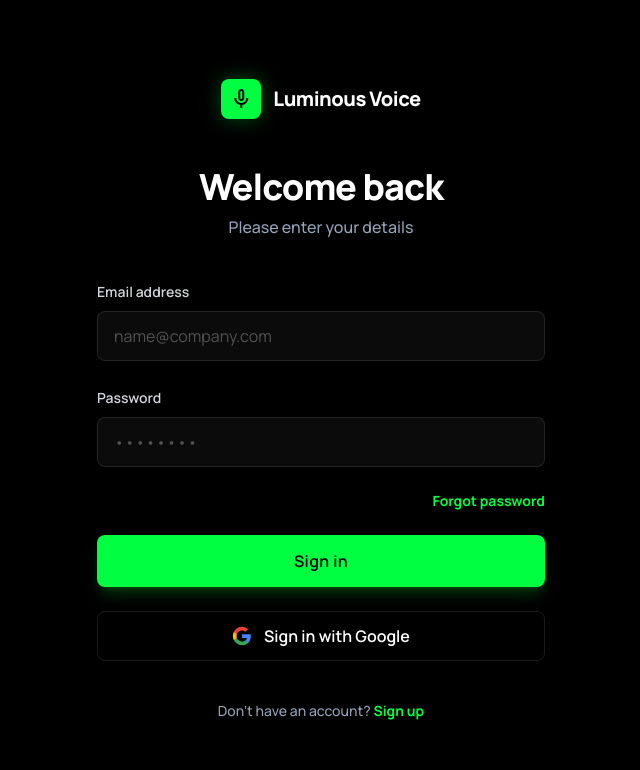
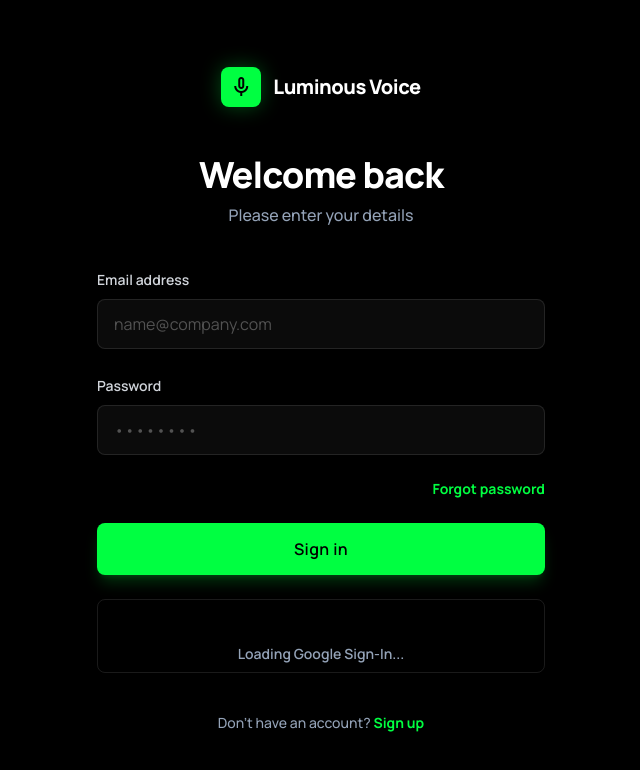
Before and after one commit to mukul18-11/Luminous-AI, a React (Vite) app in the folder Frontend/: page /login in a window 1280 px wide. Shown: the top 770 px of the page, without its empty margins (319-959 px from the left). Built offline with nearby package versions, Linux system fonts and the light colour scheme; no server answers.

Commit message:
Stabilize auth flows and fail fast on OTP delivery

```diff
--- a/Frontend/src/api/axios.ts
+++ b/Frontend/src/api/axios.ts
@@ -6,6 +6,7 @@
   baseURL: API_BASE_URL,
   headers: { 'Content-Type': 'application/json' },
   withCredentials: true,
+  timeout: 15000,
 });
 
 api.interceptors.request.use((config) => {
--- a/Frontend/src/components/auth/SocialLoginButton.tsx
+++ b/Frontend/src/components/auth/SocialLoginButton.tsx
@@ -37,6 +37,10 @@
   overlay,
 }) => {
   if (provider === "google") {
+    if (overlay) {
+      return <div className="w-full">{overlay}</div>;
+    }
+
     return (
       <div className="relative">
         <button
--- a/Frontend/src/pages/ForgotPasswordPage.tsx
+++ b/Frontend/src/pages/ForgotPasswordPage.tsx
@@ -29,8 +29,13 @@
       setSuccess(data.message || "Password reset OTP sent to your email.");
       setStep("reset");
     } catch (err: any) {
+      const timeoutMessage =
+        err.code === "ECONNABORTED"
+          ? "Request timed out while sending OTP. The email service may be unavailable right now."
+          : null;
       setError(
-        err.response?.data?.message ||
+        timeoutMessage ||
+          err.response?.data?.message ||
           (err.request ? "Backend is unreachable. Start the server and check the API port." : "Unable to send OTP right now.")
       );
     } finally {
--- a/Frontend/src/pages/LoginPage.tsx
+++ b/Frontend/src/pages/LoginPage.tsx
@@ -35,6 +35,7 @@
   const [error, setError] = React.useState("");
   const [isLoading, setIsLoading] = React.useState(false);
   const [isGoogleLoading, setIsGoogleLoading] = React.useState(false);
+  const [isGoogleReady, setIsGoogleReady] = React.useState(false);
   const googleButtonHostRef = React.useRef<HTMLDivElement | null>(null);
   const [googleButtonWidth, setGoogleButtonWidth] = React.useState(380);
 
@@ -83,8 +84,16 @@
 
   React.useEffect(() => {
     const clientId = import.meta.env.VITE_GOOGLE_CLIENT_ID;
-    if (!clientId || !window.google?.accounts?.id) {
+    if (!clientId) {
+      setIsGoogleReady(false);
       return;
+    }
+
+    let cancelled = false;
+
+    const tryRenderGoogleButton = () => {
+      if (cancelled || !window.google?.accounts?.id || !googleButtonHostRef.current) {
+        return false;
       }
 
       window.google.accounts.id.initialize({
@@ -96,7 +105,6 @@
         },
       });
 
-    if (googleButtonHostRef.current) {
       googleButtonHostRef.current.innerHTML = "";
       window.google.accounts.id.renderButton(googleButtonHostRef.current, {
         type: "standard",
@@ -106,7 +114,28 @@
         shape: "rectangular",
         width: googleButtonWidth,
       });
+
+      setIsGoogleReady(true);
+      return true;
+    };
+
+    if (tryRenderGoogleButton()) {
+      return () => {
+        cancelled = true;
+      };
     }
+
+    setIsGoogleReady(false);
+    const intervalId = window.setInterval(() => {
+      if (tryRenderGoogleButton()) {
+        window.clearInterval(intervalId);
+      }
+    }, 250);
+
+    return () => {
+      cancelled = true;
+      window.clearInterval(intervalId);
+    };
   }, [googleButtonWidth, handleGoogleCredential]);
 
   const handleLogin = async (email: string, password: string) => {
@@ -152,6 +181,10 @@
       setError("Google Sign-In script is not loaded yet. Refresh and try again.");
       return;
     }
+
+    if (!isGoogleReady) {
+      setError("Google Sign-In is still loading. Please wait a moment and try again.");
+    }
   };
 
   return (
@@ -163,8 +196,13 @@
         isGoogleLoading={isGoogleLoading}
         error={error}
         googleOverlay={
-          <div className="absolute inset-0 z-10 overflow-hidden rounded-lg opacity-0">
-            <div ref={googleButtonHostRef} className="h-full w-full" />
+          <div className="w-full min-h-[54px] rounded-lg border border-outline-variant bg-transparent px-3 py-2">
+            <div ref={googleButtonHostRef} className="flex min-h-[36px] w-full items-center justify-center" />
+            {!isGoogleReady && (
+              <div className="text-center text-sm font-semibold text-on-surface-variant">
+                Loading Google Sign-In...
+              </div>
+            )}
           </div>
         }
       />
--- a/Frontend/src/pages/SignupPage.tsx
+++ b/Frontend/src/pages/SignupPage.tsx
@@ -35,6 +35,7 @@
   const [error, setError] = React.useState("");
   const [isLoading, setIsLoading] = React.useState(false);
   const [isGoogleLoading, setIsGoogleLoading] = React.useState(false);
+  const [isGoogleReady, setIsGoogleReady] = React.useState(false);
   const googleButtonHostRef = React.useRef<HTMLDivElement | null>(null);
   const [googleButtonWidth, setGoogleButtonWidth] = React.useState(380);
 
@@ -83,8 +84,16 @@
 
   React.useEffect(() => {
     const clientId = import.meta.env.VITE_GOOGLE_CLIENT_ID;
-    if (!clientId || !window.google?.accounts?.id) {
+    if (!clientId) {
+      setIsGoogleReady(false);
       return;
+    }
+
+    let cancelled = false;
+
+    const tryRenderGoogleButton = () => {
+      if (cancelled || !window.google?.accounts?.id || !googleButtonHostRef.current) {
+        return false;
       }
 
       window.google.accounts.id.initialize({
@@ -96,7 +105,6 @@
         },
       });
 
-    if (googleButtonHostRef.current) {
       googleButtonHostRef.current.innerHTML = "";
       window.google.accounts.id.renderButton(googleButtonHostRef.current, {
         type: "standard",
@@ -106,7 +114,28 @@
         shape: "rectangular",
         width: googleButtonWidth,
       });
+
+      setIsGoogleReady(true);
+      return true;
+    };
+
+    if (tryRenderGoogleButton()) {
+      return () => {
+        cancelled = true;
+      };
     }
+
+    setIsGoogleReady(false);
+    const intervalId = window.setInterval(() => {
+      if (tryRenderGoogleButton()) {
+        window.clearInterval(intervalId);
+      }
+    }, 250);
+
+    return () => {
+      cancelled = true;
+      window.clearInterval(intervalId);
+    };
   }, [googleButtonWidth, handleGoogleCredential]);
 
   const handleSignup = async (name: string, email: string, password: string) => {
@@ -118,7 +147,12 @@
       localStorage.setItem("pendingUserName", name);
       navigate("/verify-otp", { state: { email } });
     } catch (err: any) {
+      const timeoutMessage =
+        err.code === "ECONNABORTED"
+          ? "Request timed out while creating your account. The email service may be unavailable right now."
+          : null;
       setError(
+        timeoutMessage ||
           err.response?.data?.message ||
           (err.request
             ? "Backend is unreachable. Start the server and check the API port."
@@ -141,6 +175,10 @@
       setError("Google Sign-In script is not loaded yet. Refresh and try again.");
       return;
     }
+
+    if (!isGoogleReady) {
+      setError("Google Sign-In is still loading. Please wait a moment and try again.");
+    }
   };
 
   return (
@@ -152,8 +190,13 @@
         isGoogleLoading={isGoogleLoading}
         error={error}
         googleOverlay={
-          <div className="absolute inset-0 z-10 overflow-hidden rounded-lg opacity-0">
-            <div ref={googleButtonHostRef} className="h-full w-full" />
+          <div className="w-full min-h-[54px] rounded-lg border border-outline-variant bg-transparent px-3 py-2">
+            <div ref={googleButtonHostRef} className="flex min-h-[36px] w-full items-center justify-center" />
+            {!isGoogleReady && (
+              <div className="text-center text-sm font-semibold text-on-surface-variant">
+                Loading Google Sign-In...
+              </div>
+            )}
           </div>
         }
       />
```
Also changed, not shown: 1 other file (tests, documents, lock files or other folders). Lines whose indentation alone changed are shown as unchanged.
